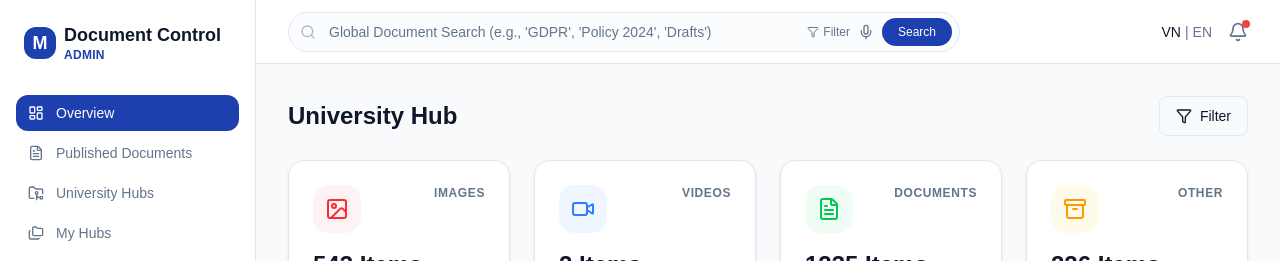
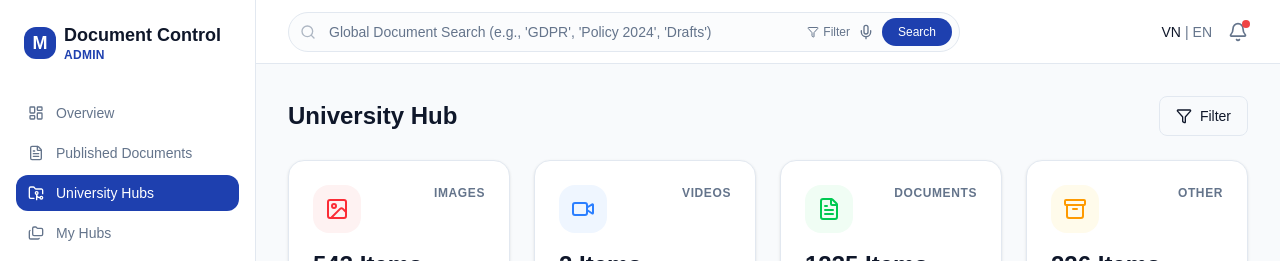
Before and after one commit to NTV2k5/document-control, a Next.js app: page /en/dashboard/hubs in a window 1280 px wide. Shown: the top 261 px of the page. Built offline with nearby package versions, Linux system fonts and the light colour scheme.

Commit message:
fix: resolve E2E tests, Sidebar active state on client, and formatting issues

```diff
--- a/src/app/[locale]/(auth)/dashboard/hubs/page.tsx
+++ b/src/app/[locale]/(auth)/dashboard/hubs/page.tsx
@@ -144,7 +144,7 @@ export default function UniversityHubs() {
                 </p>
 
                 {/* Hover Context Menu */}
-                <div className="absolute top-12 right-0 z-10 w-48 rounded-xl border bg-white py-1 text-sm shadow-lg opacity-0 pointer-events-none transition-opacity group-hover:opacity-100 group-hover:pointer-events-auto">
+                <div className="pointer-events-none absolute top-12 right-0 z-10 w-48 rounded-xl border bg-white py-1 text-sm opacity-0 shadow-lg transition-opacity group-hover:pointer-events-auto group-hover:opacity-100">
                   <button className="flex w-full items-center gap-2 px-4 py-2 text-left text-slate-700 hover:bg-muted">
                     <span className="text-xs">✏️</span> Rename Dept
                   </button>
--- a/src/app/[locale]/(auth)/dashboard/layout.tsx
+++ b/src/app/[locale]/(auth)/dashboard/layout.tsx
@@ -24,7 +24,7 @@ export default async function DashboardLayout(props: DashboardLayoutProps) {
 
   return (
     <div className="flex h-screen overflow-hidden bg-background">
-      <Sidebar currentPath={currentPath} />
+      <Sidebar />
       <div className="flex flex-1 flex-col overflow-hidden">
         <Header />
         <main className="flex-1 overflow-y-auto p-8">{props.children}</main>
--- a/src/components/ui/Sidebar.tsx
+++ b/src/components/ui/Sidebar.tsx
@@ -1,3 +1,5 @@
+'use client';
+
 import {
   LayoutDashboard,
   FileText,
@@ -10,7 +12,7 @@ import {
   Settings,
 } from 'lucide-react';
 import Image from 'next/image';
-import { Link } from '@/libs/I18nNavigation';
+import { Link, usePathname } from '@/libs/I18nNavigation';
 import { cn } from '@/utils/cn';
 
 const SidebarItem = ({
@@ -36,7 +38,8 @@ const SidebarItem = ({
   </Link>
 );
 
-export function Sidebar({ currentPath }: { currentPath: string }) {
+export function Sidebar() {
+  const currentPath = usePathname();
   return (
     <div className="flex h-screen w-64 flex-col border-r bg-card px-4 py-6">
       <div className="mb-8 flex items-center gap-2 px-2">
@@ -98,7 +101,10 @@ export function Sidebar({ currentPath }: { currentPath: string }) {
 
       <div className="mt-auto">
         <div className="rounded-xl border bg-muted/50 p-4">
-          <Link href="/dashboard/user-profile" className="mb-4 flex items-center gap-3 transition-opacity hover:opacity-80">
+          <Link
+            href="/dashboard/user-profile"
+            className="mb-4 flex items-center gap-3 transition-opacity hover:opacity-80"
+          >
             <Image
               src="https://i.pravatar.cc/150?u=a042581f4e29026024d"
               alt="User"
```
Also changed, not shown: src/app/[locale]/(auth)/dashboard/page.tsx (+11 -1 lines), 1 other file (tests, documents, lock files or other folders).
